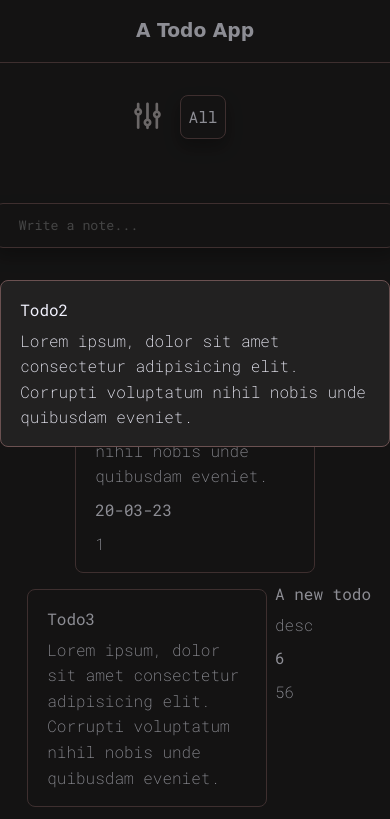
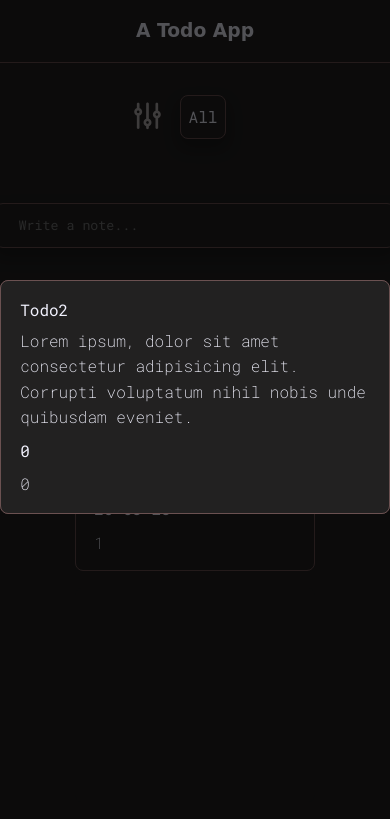
Before and after one commit to FuneralSuits18/to-do-list-app, a website with bundled scripts: page index.html in a window 390 px wide. Both pictures are taken after a click on the element 195 px from the left and 698 px from the top of the page. Shown: the top 819 px of the page. Built offline with nearby package versions, Linux system fonts and the light colour scheme; a web font is replaced by a local one.

Commit message:
Rebuild todoLoad layer

```diff
--- a/index.html
+++ b/index.html
@@ -57,12 +57,12 @@
 
     <!-- =========================  Todo List ========================= -->
     <div class="todo__container">
-      <div class="todo__wrapper">
+      <div class="todo__wrapper__animation todo__wrapper">
         <div class="todo">
           <div class="todo__title">
             Todo1
           </div>
-          <div class="todo__text">
+          <div class="todo__description">
             Lorem ipsum, dolor sit amet consectetur adipisicing elit. Corrupti voluptatum nihil nobis unde quibusdam eveniet.
           </div>
           <div class="duedate">20-03-23</div>
@@ -70,7 +70,7 @@
         </div>
         <div class="overlay__placeholder todo__overlay"></div>
       </div>
-      <div class="todo__wrapper">
+      <div class="todo__wrapper__animation todo__wrapper">
         <div class="todo">
           <div class="todo__title">
             Todo2
@@ -81,16 +81,26 @@
         </div>
         <div class="overlay__placeholder todo__overlay"></div>
       </div>
-      <div class="todo__wrapper">
+      <div class="todo__wrapper__animation todo__wrapper">
         <div class="todo">
           <div class="todo__title">
             Todo3
           </div>
-          <div class="todo__text">
+          <div class="todo__description">
             Lorem ipsum, dolor sit amet consectetur adipisicing elit. Corrupti voluptatum nihil nobis unde quibusdam eveniet.
           </div>
         </div>
         <div class="overlay__placeholder todo__overlay"></div>
+      </div>
+      <div class="todo__load">
+        <div class="todo__title">
+          Todo1
+        </div>
+        <div class="todo__description">
+          Lorem ipsum, dolor sit amet consectetur adipisicing elit. Corrupti voluptatum nihil nobis unde quibusdam eveniet.
+        </div>
+        <div class="duedate">20-03-23</div>
+        <div class="priority">1</div>
       </div>
 
     </div>
--- a/src/dom.js
+++ b/src/dom.js
@@ -18,7 +18,7 @@ function hideProjects(element) {
     hidden.classList.remove('show__projects');
   }
 }
-window.onclick = hideProjects;
+document.addEventListener('click', hideProjects);
 
 /**
  * Adds a project DOM
@@ -80,12 +80,48 @@ function removeTodoItemDOM(todo) {
  */
 function loadElement(element) {
   if (element.target.classList.contains('todo__overlay')) {
-    element.target.classList.remove('todo__overlay');
-    element.target.parentNode.classList.toggle('todo__load');
-    element.target.parentNode.classList.add('todo__load__flag');
+    element.target.classList.add('todo__overlay__loaded');
+
+    // Remove animation class from todos
+    const todoWrapperAnimation = document.querySelectorAll('.todo__wrapper__animation');
+    todoWrapperAnimation.forEach((div) => {
+      div.classList.remove('todo__wrapper__animation');
+    });
+
+    // =========================================================================
+    // CHANGE TO TEXTCONTENT AND DIV/STYLE TODOLOADED DIV LATER
+    // =========================================================================
+    // Get todo info and load it into todoLoaded
+    const todo = element.target.previousElementSibling;
+    const todoTitle = todo.querySelector('.todo__title').textContent;
+    const todoDescription = todo.querySelector('.todo__description').textContent;
+    const todoDuedate = todo.querySelector('.duedate') ? todo.querySelector('.duedate').textContent : 0;
+    const todoPriority = todo.querySelector('.priority') ? todo.querySelector('.priority').textContent : 0;
+
+    // Load todo info into a div
+    const todoLoaded = document.createElement('div');
+    const todoLoadedTitle = document.createElement('div');
+    const todoLoadedDescription = document.createElement('div');
+    const todoLoadedDuedate = document.createElement('div');
+    const todoLoadedPriority = document.createElement('div');
+
+    todoLoadedTitle.classList.add('todo__title');
+    todoLoadedDescription.classList.add('todo__description');
+    todoLoadedDuedate.classList.add('duedate');
+    todoLoadedPriority.classList.add('priority');
+
+    todoLoadedTitle.textContent = todoTitle;
+    todoLoadedDescription.textContent = todoDescription;
+    todoLoadedDuedate.textContent = todoDuedate;
+    todoLoadedPriority.textContent = todoPriority;
+
+    todoLoaded.classList.add('todo__load');
+    todoLoaded.append(todoLoadedTitle, todoLoadedDescription, todoLoadedDuedate, todoLoadedPriority);
+    console.log(todoLoaded);
+    todo.parentNode.parentNode.appendChild(todoLoaded);
   }
 }
-window.onclick = loadElement;
+window.addEventListener('click', loadElement);
 
 /**
  * Unfocuses todo if clicked on anywhere on the screen but the focused todo
@@ -103,7 +139,6 @@ function unfocusTodo(element) {
     }
   }
 }
-
 document.addEventListener('click', unfocusTodo);
 
 export {
--- a/src/index.js
+++ b/src/index.js
@@ -13,6 +13,6 @@ project0.addTodo(todo0);
 project0.addTodo(todo1);
 project0.addTodo(todo2);
 
-project0.todoList.forEach((element) => {
-  addTodoItemDOM(element);
-});
+// project0.todoList.forEach((element) => {
+//   addTodoItemDOM(element);
+// });
--- a/style.css
+++ b/style.css
@@ -7,6 +7,9 @@
     --color-black: #000000;
 
     --transition: all 300ms ease;
+
+    --8px: 8px;
+    --16px: 16px;
 }
 
 /* ============================================== GENERAL ============================================== */
@@ -158,16 +161,23 @@ input {
 }
 
 .todo__wrapper {
-    border: 1px solid var(--color-border);
-    border-radius: 0.5rem;
     margin: 0.5rem;
     max-width: 15rem;
     min-width: 15rem;
     padding: 1rem 1.2rem;
+    background-color: var(--color-bg);
+    position: relative;
+}
+
+.todo__wrapper__animation {
     transition: var(--transition);
     cursor: pointer;
-    background-color: var(--color-bg);
-    position: relative;
+}
+
+.todo__wrapper__animation:hover {
+    transform: scale(1.1);
+    z-index: 1;
+    box-shadow: 0px var(--8px) var(--16px) 0px rgba(0,0,0,0.5);
 }
 
 .todo__overlay {
@@ -178,16 +188,25 @@ input {
     right: 0;
     border-radius: 0.5rem;
     z-index: 2;
+    border: 1px solid var(--color-border);
+    border-radius: 0.5rem;
 }
 
-.todo__overlay:hover {
-    transform: scale(1.1);
-}
-
-.todo__wrapper:hover {
-    transform: scale(1.1);
-    z-index: 1;
-    box-shadow: 0px 8px 16px 0px rgba(0,0,0,0.5);
+.todo__overlay__loaded {
+    position: absolute;
+    height: 100%;
+    width: 100%;
+    top: 0;
+    right: 0;
+    border-radius: 0.5rem;
+    z-index: 3;
+    border: none;
+    transition: none;
+    transform: none;
+    cursor: default;
+    background-color: var(--color-bg);
+    border: 1px solid var(--color-bg);
+    border-radius: 0.5rem;
 }
 
 .todo__title {
@@ -203,9 +222,13 @@ input {
 .todo__load {
     position: absolute;
     margin: auto;
+    padding: 1rem 1.2rem;;
     max-width: 40rem;
     box-shadow: 0 0 0 max(100vh, 100vw) rgba(0, 0, 0, 0.418);
     z-index: 10;
+    border: 1px solid var(--color-border);
+    border-radius: 0.5rem;
+    background-color: var(--color-bg);
 }
 
 .todo__load:hover {
```
Also changed, not shown: dist/main.js.
